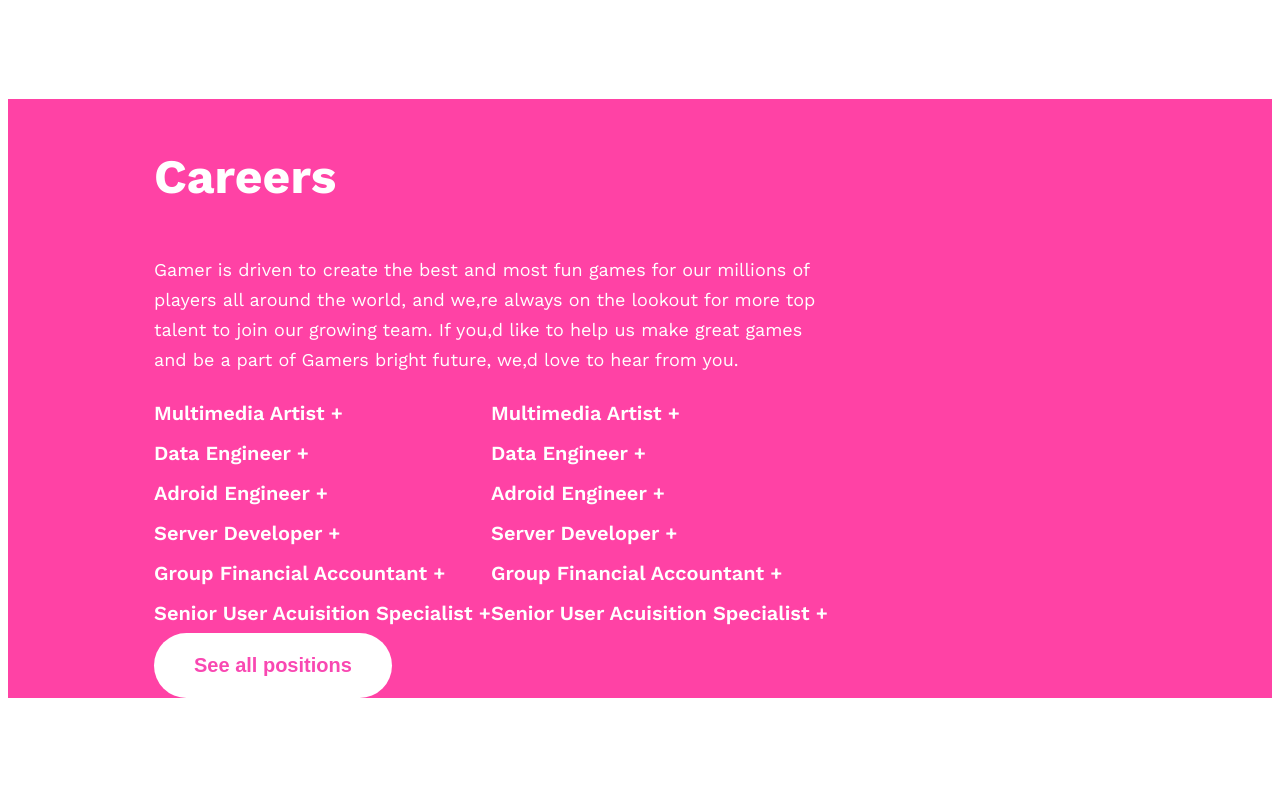
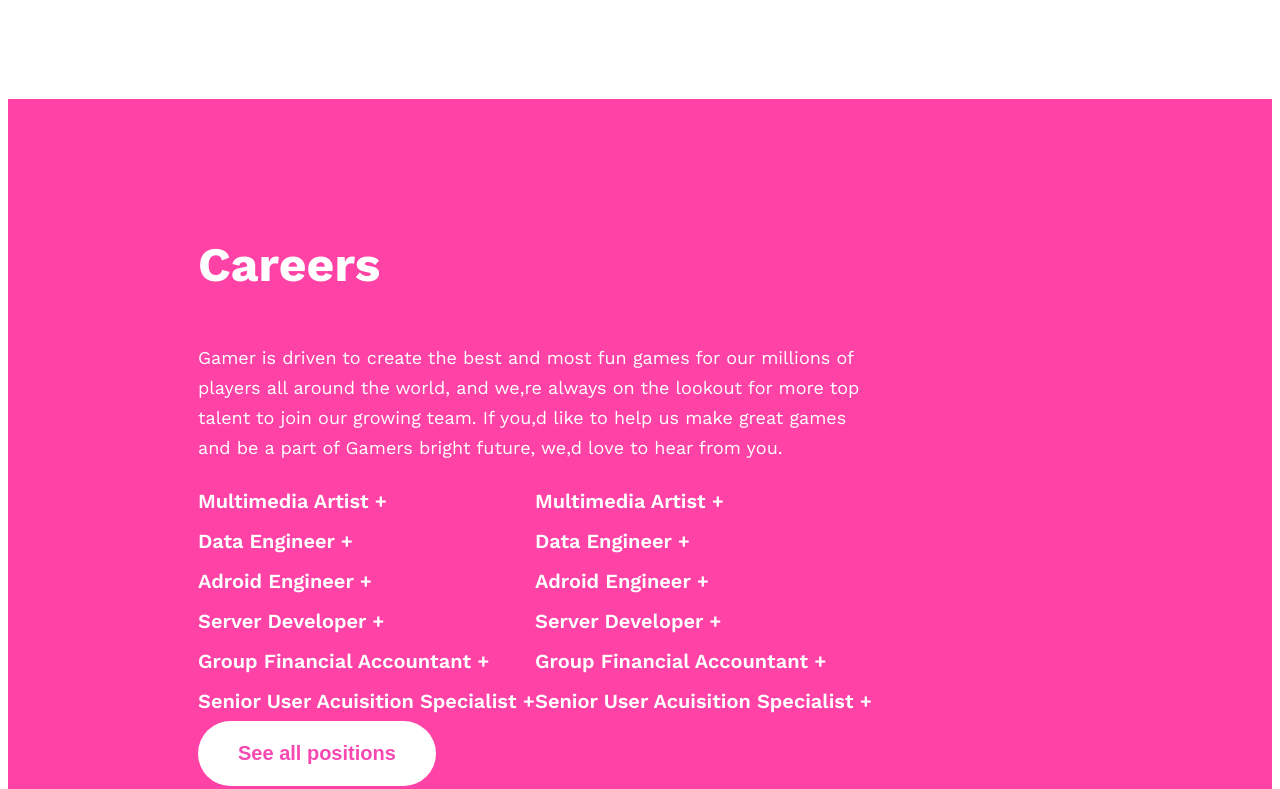
Before and after one commit to oliullah95/gamer-zone, a plain HTML site: page index.html in a window 1280 px wide. Shown: the part 3975-4764 px from the top of the page. Drawn offline with nearby package versions, Linux system fonts and the light colour scheme.

Commit message:
added final  section

```diff
--- a/style.css
+++ b/style.css
@@ -371,6 +371,7 @@ section.careers_section {
     /* width: 1170px; */
     justify-content: space-around;
     align-items: center;
+    padding: 88px;
 }
 
 .content_left {
@@ -381,7 +382,11 @@ section.careers_section {
     display: flex;
 }
     /* width: 337px; */
+
     /* Careers section start */
+    /* .content_left{
+        background-image: url(images/Grou);
+    } */
     .left_content_btn {
         font-size: 20px;
         color: #F948B2;
@@ -395,7 +400,10 @@ section.careers_section {
     .divided_content {
         width: 337px;
     }
+
+
     .content_left h3 {
+
         width: 426px;
         color: #FFF;
         font-size: 48px;
@@ -403,6 +411,7 @@ section.careers_section {
         line-height: 60px;
         width: 680px;
     }
+
     .content_left p {
         width: 680px;
         color: #FFF;
```
Also changed, not shown: index.html (+1 -0 lines), images/Group 14.png.
